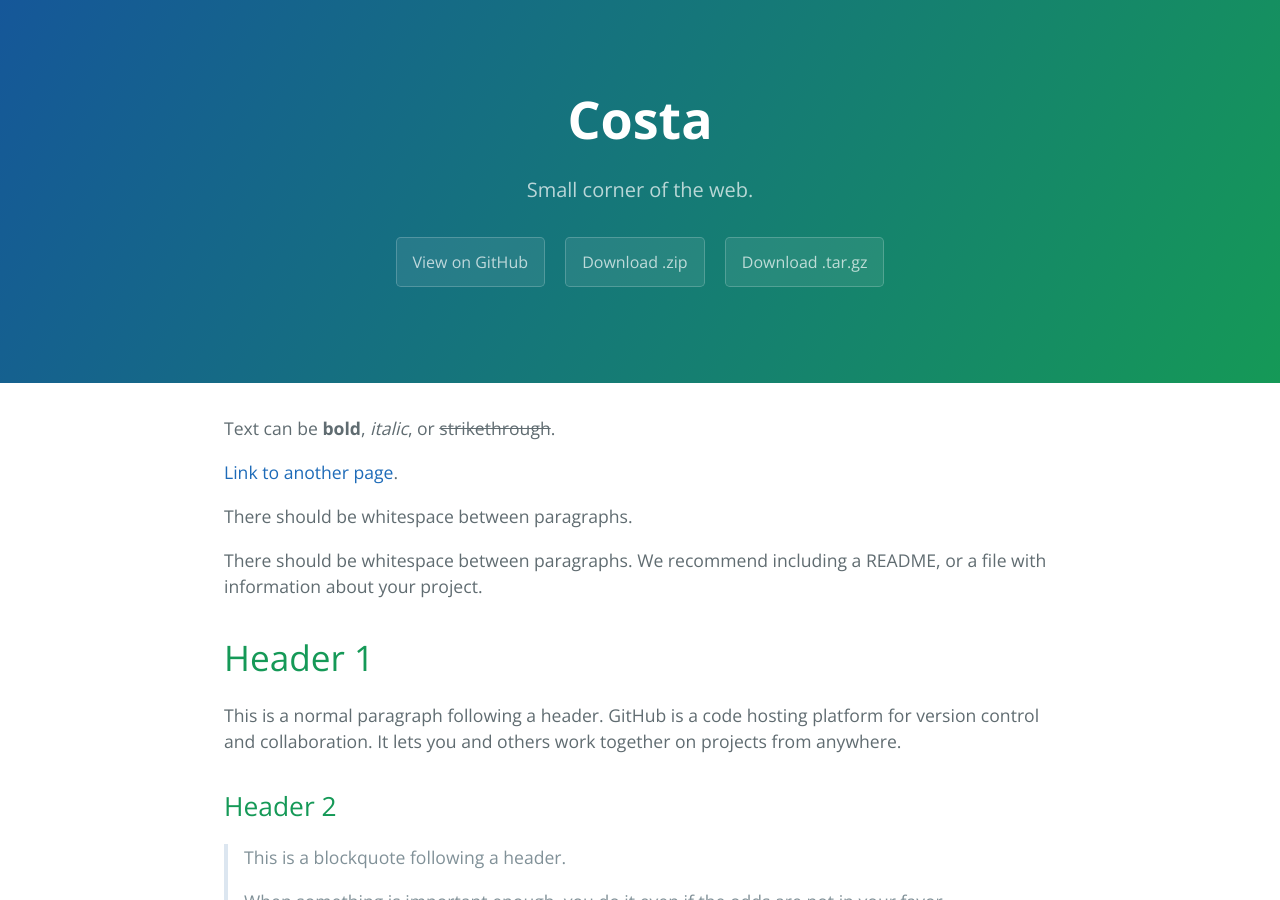
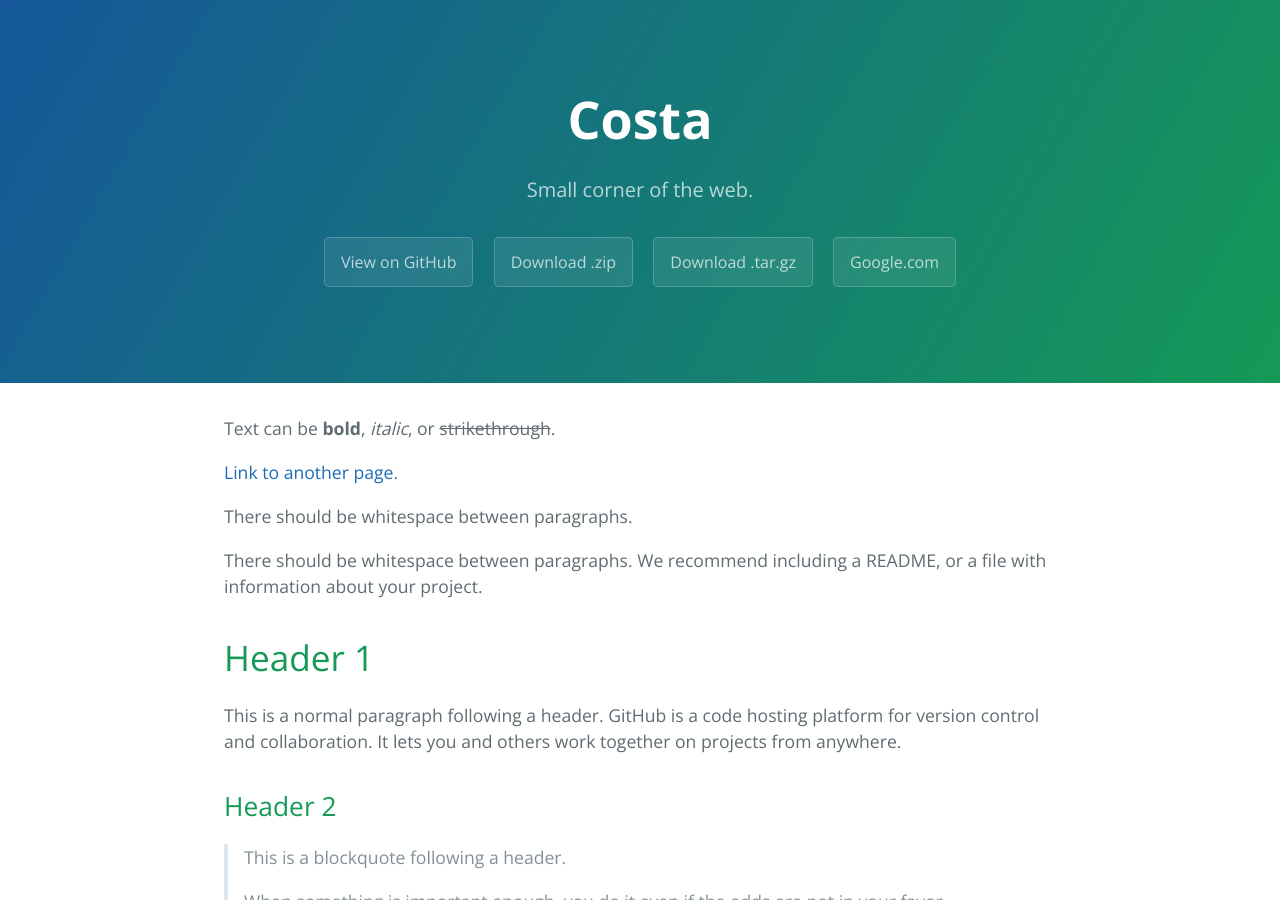
Before and after one commit to fiorecosta/costa.au, a Jekyll site: the page built from index.md, in a window 1280 px wide and 900 px high. Built offline with Jekyll 4.4.1, drawn with Linux system fonts in a browser that asks for light colours.

Commit message:
minor update

```diff
--- a/_layouts/default.html
+++ b/_layouts/default.html
@@ -25,6 +25,7 @@
         <a href="{{ site.github.zip_url }}" class="btn">Download .zip</a>
         <a href="{{ site.github.tar_url }}" class="btn">Download .tar.gz</a>
       {% endif %}
+      <a href="google.com" class="btn">Google.com</a>
     </header>
 
     <main id="content" class="main-content" role="main">
```
